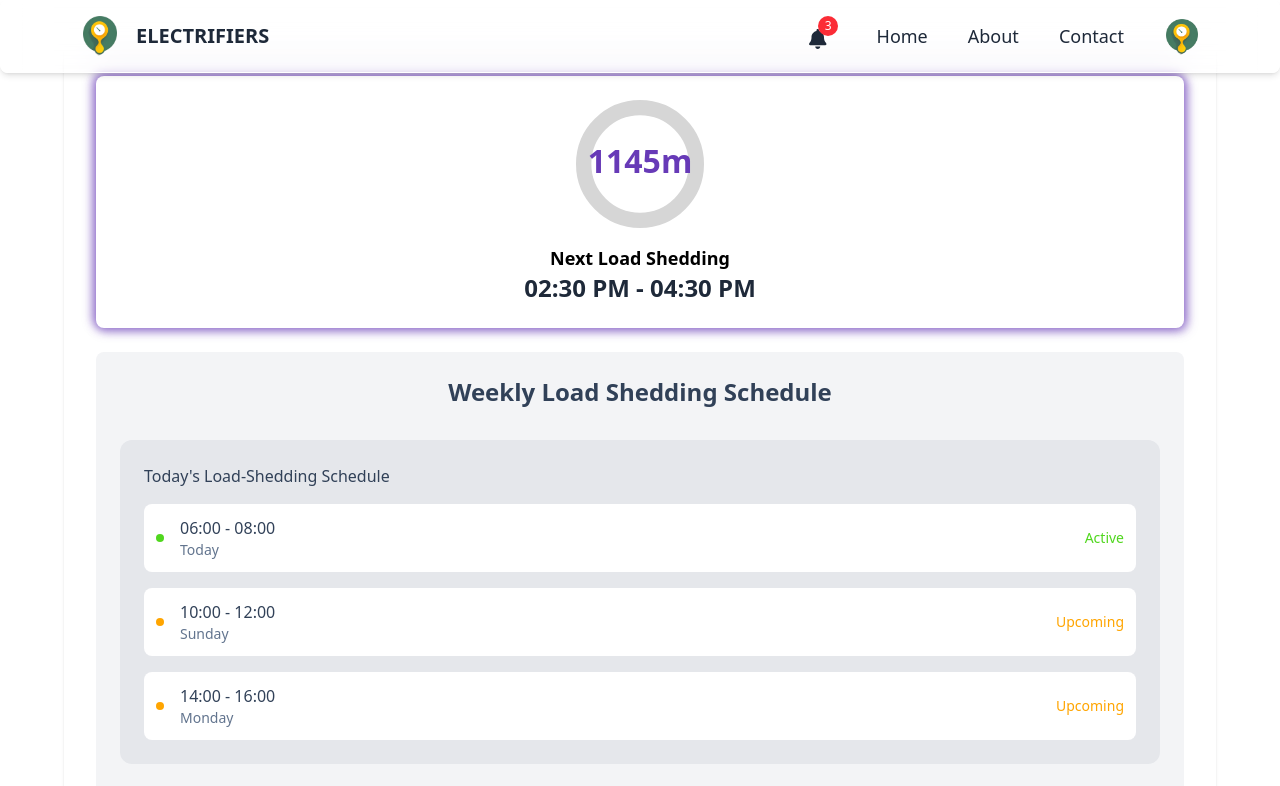
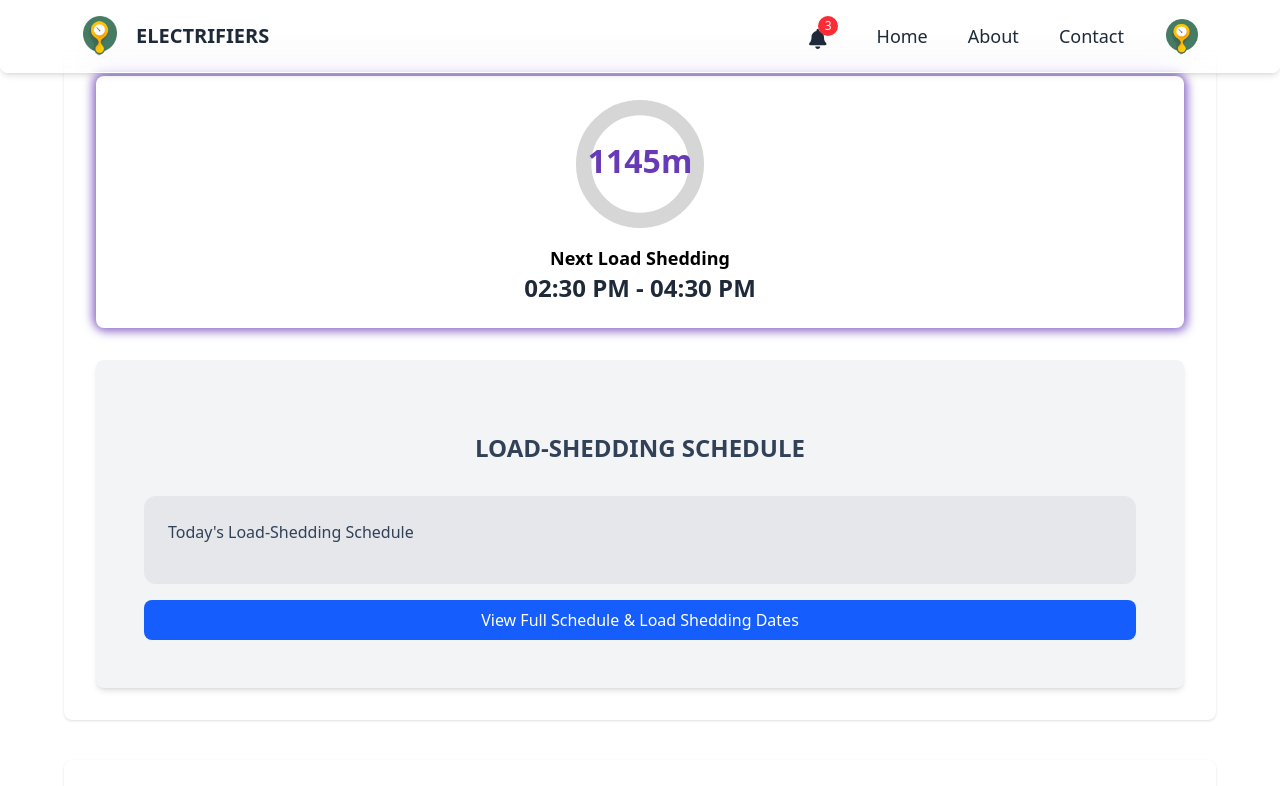
Before and after one commit to Tarikul3639/ELECTRIFIERS, a React (Vite) app in the folder Client/: page / in a window 1280 px wide. Shown: the top 786 px of the page. Built offline with nearby package versions, Linux system fonts and the light colour scheme.

Commit message:
Ui Design Done without Admin

```diff
--- a/Client/package.json
+++ b/Client/package.json
@@ -16,6 +16,7 @@
     "@fortawesome/free-solid-svg-icons": "^6.7.2",
     "@fortawesome/react-fontawesome": "^0.2.2",
     "@tailwindcss/vite": "^4.0.9",
+    "dayjs": "^1.11.13",
     "react": "^19.0.0",
     "react-circular-progressbar": "^2.2.0",
     "react-dom": "^19.0.0",
--- /dev/null
+++ b/Client/src/Components/LoadSheddingSchedule.jsx
@@ -0,0 +1,89 @@
+import { useState } from "react";
+import dayjs from "dayjs";
+
+// Full schedule data for load shedding
+const fullSchedule = [
+    { date: "2025-03-25", time: "06:00 - 08:00", status: "Active" },
+    { date: "2025-03-27", time: "10:00 - 12:00", status: "Upcoming" },
+    { date: "2025-03-30", time: "14:00 - 16:00", status: "Upcoming" },
+    { date: "2025-04-02", time: "08:00 - 10:00", status: "Upcoming" },
+    { date: "2025-04-05", time: "16:00 - 18:00", status: "Upcoming" },
+    { date: "2025-04-10", time: "12:00 - 14:00", status: "Upcoming" },
+    { date: "2025-04-15", time: "18:00 - 20:00", status: "Upcoming" },
+];
+
+// Function to get weekly schedule based on today's date
+function getWeeklySchedule(schedule) {
+    const today = dayjs();
+    const startOfWeek = today.startOf("week"); // Start of this week
+    const endOfWeek = today.endOf("week"); // End of this week
+
+    // Filter the schedule to only include items within this week
+    return schedule.filter((item) => {
+        const itemDate = dayjs(item.date);
+        return itemDate.isAfter(startOfWeek) && itemDate.isBefore(endOfWeek);
+    });
+}
+
+export default function LoadSheddingSchedule() {
+    // State for toggling view mode
+    const [viewMonthly, setViewMonthly] = useState(false);
+    // Get this week's schedule
+    const weeklySchedule = getWeeklySchedule(fullSchedule);
+
+    return (
+        <div className="rounded-lg bg-gray-100 sm:p-6 w-full mt-6">
+            {/* Title section with dynamic text based on view mode */}
+            <h2 className="text-2xl text-slate-700 text-center font-bold mb-4 uppercase">
+                Load-Shedding Schedule
+            </h2>
+
+            <div className="mt-8 w-full rounded-xl bg-gray-200 p-2 sm:p-6">
+                {/* Sub-title for load shedding schedule */}
+                <h3 className="TITLE-SECONDARY mb-4 text-slate-700">
+                    {viewMonthly ? "Monthly Load-Shedding Schedule" : "Today's Load-Shedding Schedule"}
+                </h3>
+
+                {/* Schedule list section */}
+                <div className="space-y-4">
+                    {/* Mapping through the schedule array based on the view */}
+                    {(viewMonthly ? fullSchedule : weeklySchedule).map((item, index) => (
+                        <div key={index} className="flex items-center justify-between p-3 rounded-lg bg-white">
+                            <div className="flex items-center gap-4">
+                                {/* Status indicator (circle) */}
+                                <div
+                                    className={`w-2 h-2 rounded-full bg-[${item.status === "Active" ? "#50d71e" : "#FFA500"}]`}
+                                />
+                                <div>
+                                    <div className="TEXT-CONTENT font-medium text-slate-700">
+                                        {item.time} {/* Display time */}
+                                    </div>
+                                    <div className="TEXT-CONTENT text-sm text-slate-500">
+                                        {item.date} {/* Display date */}
+                                    </div>
+                                </div>
+                            </div>
+                            {/* Status label */}
+                            <div className={`TEXT-CONTENT text-sm text-${item.status === "Active" ? "green" : "orange"}-500`}>
+                                {item.status} {/* Display status */}
+                            </div>
+                        </div>
+                    ))}
+                </div>
+            </div>
+
+            {/* Button to toggle between weekly and full schedule view */}
+            <button
+                className="mt-4 w-full bg-blue-600 text-white py-2 rounded-lg font-medium hover:bg-blue-700"
+                onClick={() => setViewMonthly(!viewMonthly)} // Toggle view mode
+            >
+                {viewMonthly ? "View Today's Schedule" : (
+                    <>
+                        View Full Schedule <span className="hidden lg:inline">&amp; Load Shedding Dates</span>
+                    </>
+                )}
+            </button>
+
+        </div>
+    );
+}
--- a/Client/src/Components/Notification.jsx
+++ b/Client/src/Components/Notification.jsx
@@ -57,7 +57,7 @@ const Notification = ({ notifications }) => {
                             notifications.map((notification, index) => (
                                 <div
                                     key={index}
-                                    className="p-3 mb-2 rounded-md hover:bg-gray-100 transition duration-300 ease-in-out"
+                                    className="p-3 mb-2 rounded-md bg-gray-100 hover:bg-gray-300 transition duration-300 ease-in-out"
                                 >
                                     <p className="text-sm text-gray-700">{notification}</p>
                                 </div>
--- a/Client/src/Page/HomeSection.jsx
+++ b/Client/src/Page/HomeSection.jsx
@@ -1,13 +1,14 @@
 import { useEffect, useState } from "react";
 import { CircularProgressbar, buildStyles } from "react-circular-progressbar";
 import "react-circular-progressbar/dist/styles.css";
+import LoadSheddingSchedule from "../Components/LoadSheddingSchedule";
 
 const Home = () => {
+    // Set the next load shedding time (example: 9:30 PM)
     const nextLoadSheddingTime = new Date();
     nextLoadSheddingTime.setHours(21, 30, 0);
 
-    const [timeLeft, setTimeLeft] = useState(calculateTimeLeft());
-
+    // Function to calculate the remaining time
     function calculateTimeLeft() {
         const now = new Date();
         const difference = nextLoadSheddingTime - now;
@@ -16,23 +17,23 @@ const Home = () => {
         return { totalMinutes, progress };
     }
 
+    // State for tracking time left
+    const [timeLeft, setTimeLeft] = useState(calculateTimeLeft());
+
+    // Update time left every second
     useEffect(() => {
         const timer = setInterval(() => {
             setTimeLeft(calculateTimeLeft());
         }, 1000);
         return () => clearInterval(timer);
     });
-    //rgba(104, 58, 183, 0.46)
-    //rgba(228, 31, 103, 0.53)
 
     return (
         <div className="max-w-6xl flex flex-col items-center mx-auto my-10 p-8 bg-white rounded-lg shadow-sm">
-
             {/* Next Load Shedding Section */}
             <div className="bg-white shadow-[-2px_-2px_10px_2px_rgba(104,58,183,0.53),_2px_2px_10px_2px_rgba(104,58,183,0.53)] mt-6 rounded-lg p-6 w-full text-center">
                 <div className="relative w-32 h-32 mx-auto mb-4">
-                    {/* React Inbuilt Circular Progress with Tailwind */}
-                    <div className="relative w-full h-full">
+                    {/* Circular Progress Indicator */}
                     <CircularProgressbar
                         value={timeLeft.progress}
                         text={`${timeLeft.totalMinutes}m`}
@@ -44,15 +45,14 @@ const Home = () => {
                             textColor: "#673ab7",
                             textSize: "25px",
                         })}
-                            className="font-bold text-2xl"
+                        className="font-bold"
                     />
-                    </div>
                 </div>
                 <h2 className="text-lg font-semibold text-black">Next Load Shedding</h2>
                 <p className="text-2xl font-bold text-gray-800">02:30 PM - 04:30 PM</p>
             </div>
 
-            {/* Gradient definition for CircularProgressbar */}
+            {/* SVG Gradient for CircularProgressbar */}
             <svg xmlns="http://www.w3.org/2000/svg" style={{ position: "absolute", width: 0, height: 0 }}>
                 <defs>
                     <linearGradient id="gradient" x1="0%" y1="0%" x2="100%" y2="0%">
@@ -62,67 +62,9 @@ const Home = () => {
                 </defs>
             </svg>
 
-            {/* Weekly Load Shedding Schedule */}
-            <div className=" rounded-lg bg-gray-100 p-6 w-full mt-6">
-                <h2 className="text-2xl text-slate-700 text-center font-bold mb-4">Weekly Load Shedding Schedule</h2>
-                <div className="mt-8 w-full rounded-xl bg-gray-200 p-6">
-                    <h3 className="TITLE-SECONDARY mb-4 text-slate-700">
-                        Today&apos;s Load-Shedding Schedule
-                    </h3>
-                    <div className="space-y-4">
-                        <div className="flex items-center justify-between p-3 rounded-lg bg-white">
-                            <div className="flex items-center gap-4">
-                                <div className="w-2 h-2 rounded-full bg-[#50d71e]" />
-                                <div>
-                                    <div className="TEXT-CONTENT font-medium text-slate-700">
-                                        06:00 - 08:00
-                                    </div>
-                                    <div className="TEXT-CONTENT text-sm text-slate-500">
-                                        Today
-                                    </div>
-                                </div>
-                            </div>
-                            <div className="TEXT-CONTENT text-sm text-[#50d71e]">
-                                Active
-                            </div>
-                        </div>
-                        <div className="flex items-center justify-between p-3 rounded-lg bg-white">
-                            <div className="flex items-center gap-4">
-                                <div className="w-2 h-2 rounded-full bg-[#ffa500]" />
-                                <div>
-                                    <div className="TEXT-CONTENT font-medium text-slate-700">
-                                        10:00 - 12:00
-                                    </div>
-                                    <div className="TEXT-CONTENT text-sm text-slate-500">
-                                        Sunday
-                                    </div>
-                                </div>
-                            </div>
-                            <div className="TEXT-CONTENT text-sm text-[#ffa500]">
-                                Upcoming
-                            </div>
-                        </div>
-                        <div className="flex items-center justify-between p-3 rounded-lg bg-white">
-                            <div className="flex items-center gap-4">
-                                <div className="w-2 h-2 rounded-full bg-[#ffa500]" />
-                                <div>
-                                    <div className="TEXT-CONTENT font-medium text-slate-700">
-                                        14:00 - 16:00
-                                    </div>
-                                    <div className="TEXT-CONTENT text-sm text-slate-500">
-                                        Monday
-                                    </div>
-                                </div>
-                            </div>
-                            <div className="TEXT-CONTENT text-sm text-[#ffa500]">
-                                Upcoming
-                            </div>
-                        </div>
-                    </div>
-                </div>
-                <button className="w-full bg-blue-600 text-white py-3 rounded-lg font-semibold hover:bg-blue-700 transition duration-300 mt-6">
-                    View Full Schedule <span className="hidden lg:inline">&amp; Load Shedding Dates</span>
-                </button>
+            {/* Load Shedding Schedule Section */}
+            <div className="mt-8 w-full sm:p-6 bg-gray-100 rounded-lg shadow-md">
+                <LoadSheddingSchedule />
             </div>
         </div>
     );
```
Also changed, not shown: Client/src/Components/Profile.jsx (line endings or trailing spaces), 1 other file (tests, documents, lock files or other folders). Lines whose indentation alone changed are shown as unchanged.
